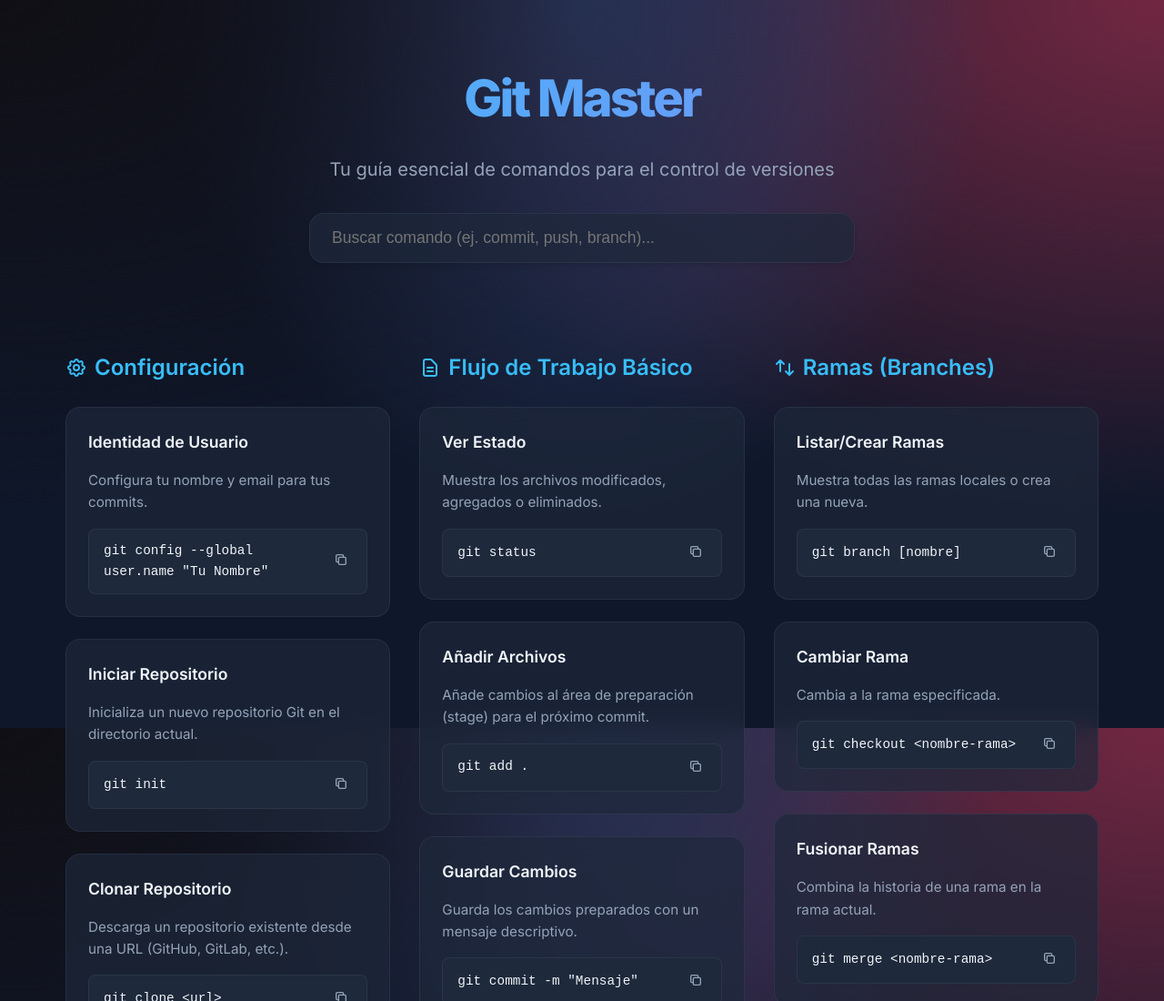
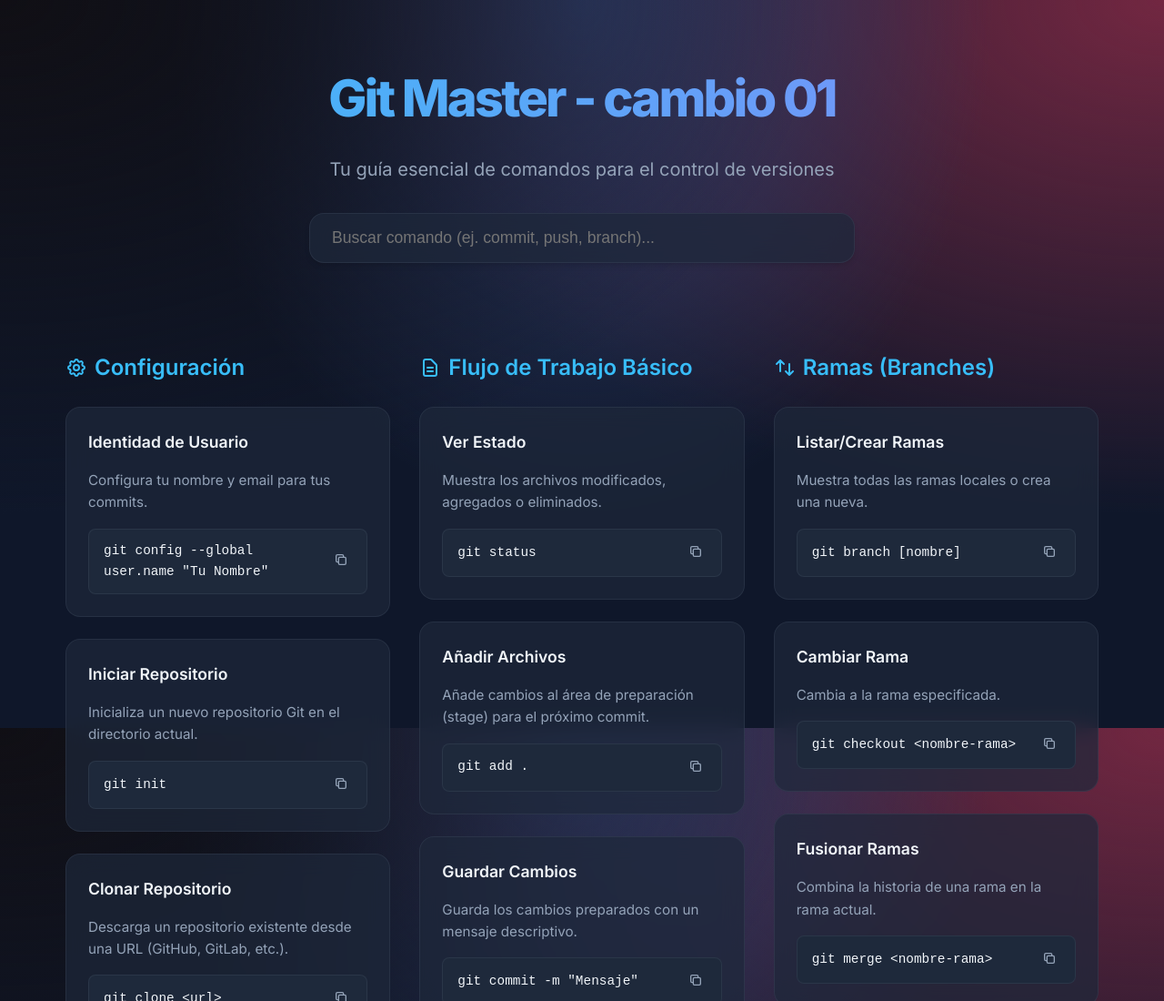
Before and after one commit to marcoviaweb/pruebaclase01, a plain HTML site: page index.html in a window 1280 px wide. Shown: the top 1100 px of the page at 91% size. Drawn offline with Linux system fonts and the light colour scheme.

Commit message:
cambio en el titulo

```diff
--- a/index.html
+++ b/index.html
@@ -15,7 +15,7 @@
 
 <body>
     <header>
-        <h1>Git Master</h1>
+        <h1>Git Master - cambio 01</h1>
         <p class="subtitle">Tu guía esencial de comandos para el control de versiones</p>
         <div class="search-container">
             <input type="text" id="search-input" placeholder="Buscar comando (ej. commit, push, branch)...">
```
